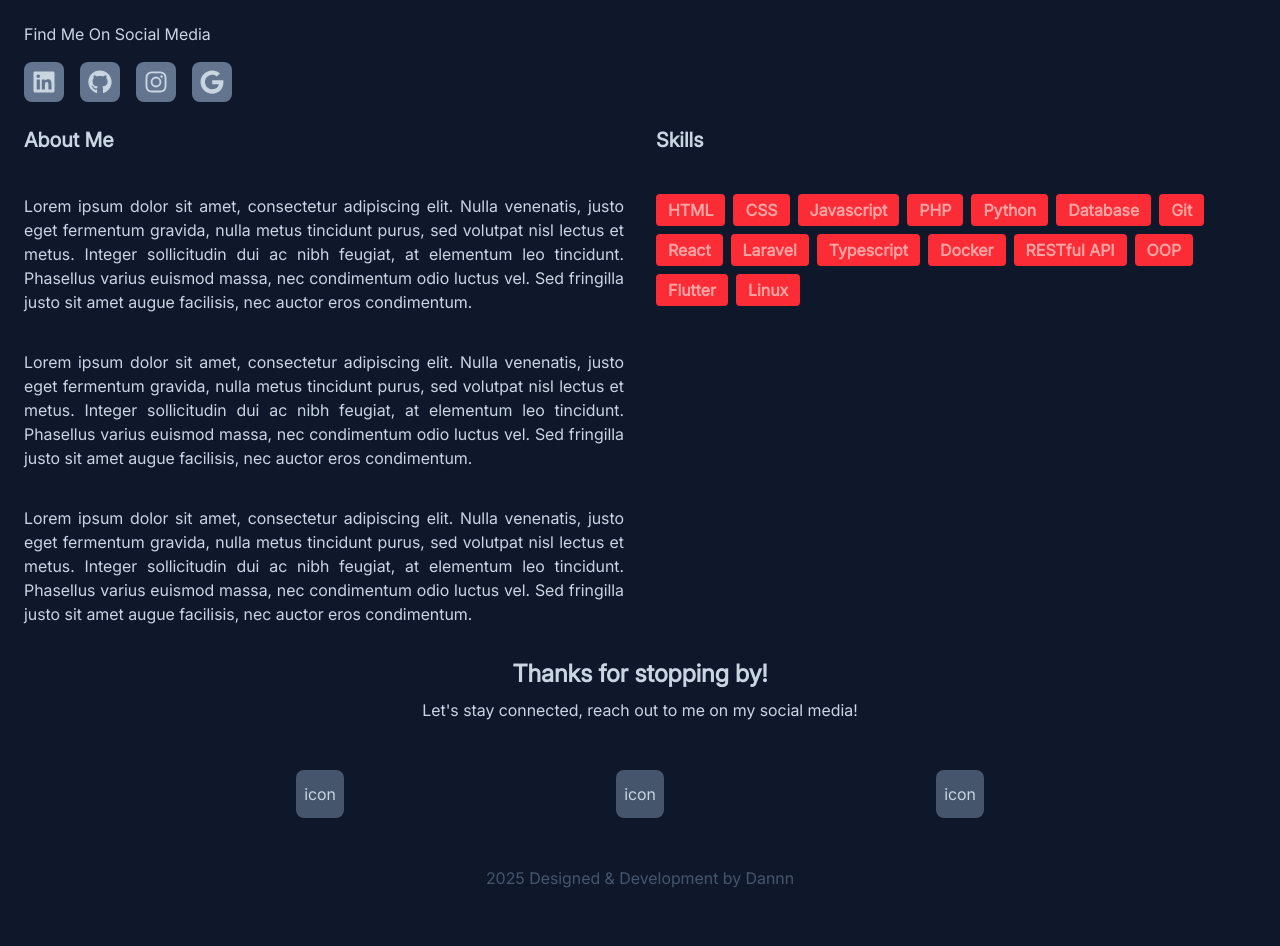
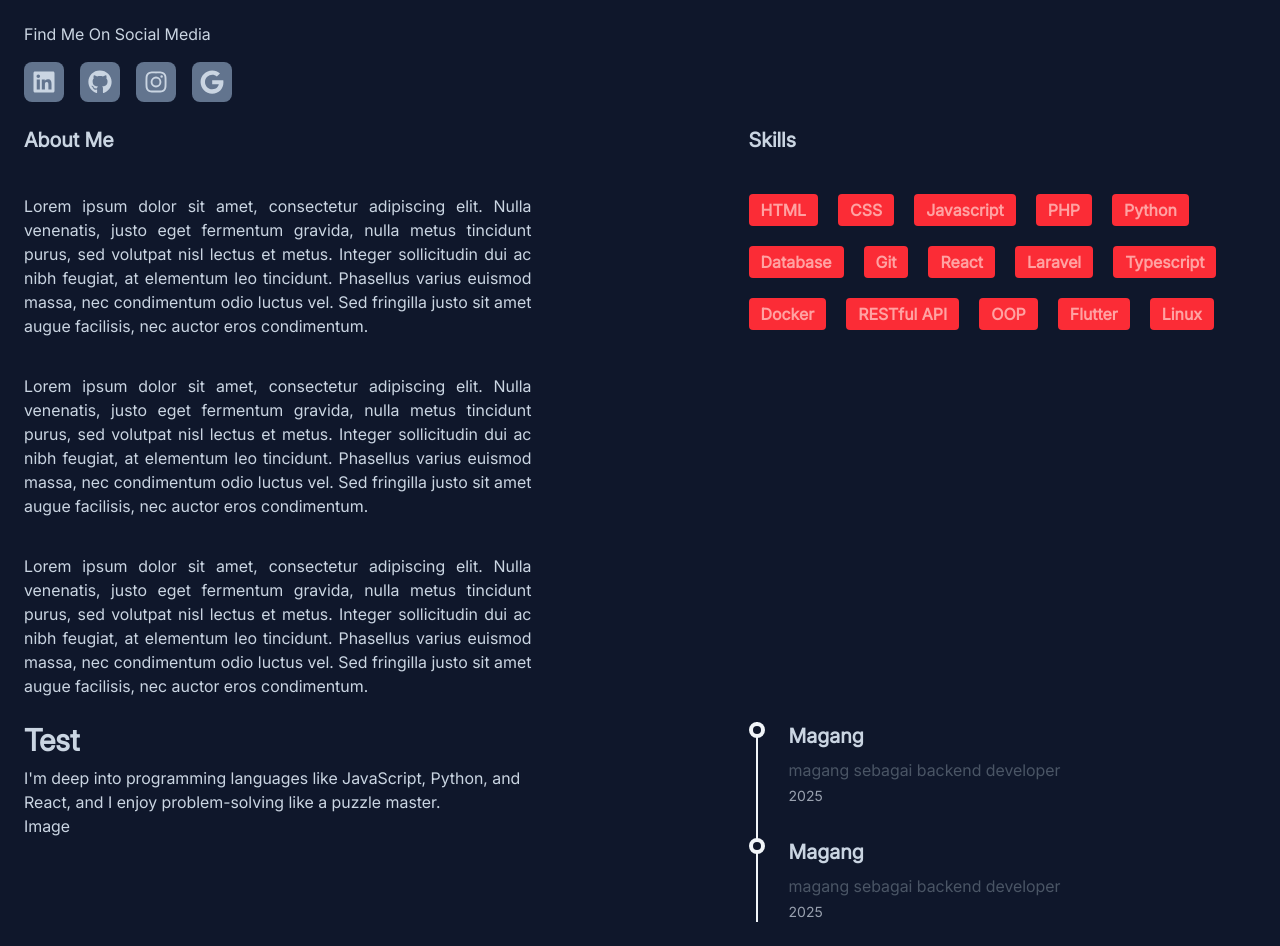
Before and after one commit to mfdpdev/personal-site, a React (Vite) app: page / in a window 1280 px wide. Shown: the part 466-1412 px from the top of the page. Before the commit the page ends 1388 px from the top, so only its background shows below. Built offline with nearby package versions, Linux system fonts and the light colour scheme.

Commit message:
feat: Implementation timeline component

```diff
--- a/src/components/About.jsx
+++ b/src/components/About.jsx
@@ -1,8 +1,8 @@
 export default function About(){
   return (
     <>
-      <div className="mt-6 text-slate-300 flex gap-8 flex-wrap w-full">
-        <div className="sm:flex-2">
+      <div className="mt-6 text-slate-300 flex gap-6 flex-wrap w-full">
+        <div className="sm:flex-3">
           <h1 className="text-xl mb-10 font-bold">About Me</h1>
           <div className="space-y-9">
             <p className="text-justify">Lorem ipsum dolor sit amet, consectetur adipiscing elit. Nulla venenatis, justo eget fermentum gravida, nulla metus tincidunt purus, sed volutpat nisl lectus et metus. Integer sollicitudin dui ac nibh feugiat, at elementum leo tincidunt. Phasellus varius euismod massa, nec condimentum odio luctus vel. Sed fringilla justo sit amet augue facilisis, nec auctor eros condimentum.</p>
@@ -10,9 +10,10 @@ export default function About(){
             <p className="text-justify">Lorem ipsum dolor sit amet, consectetur adipiscing elit. Nulla venenatis, justo eget fermentum gravida, nulla metus tincidunt purus, sed volutpat nisl lectus et metus. Integer sollicitudin dui ac nibh feugiat, at elementum leo tincidunt. Phasellus varius euismod massa, nec condimentum odio luctus vel. Sed fringilla justo sit amet augue facilisis, nec auctor eros condimentum.</p>
           </div>
         </div>
-        <div className="sm:flex-1 lg:flex-2">
+        <div className="lg:flex-1"></div>
+        <div className="sm:flex-3">
           <h1 className="text-xl mb-10 font-bold">Skills</h1>
-          <div className="flex gap-2 flex-wrap">
+          <div className="flex gap-5 flex-wrap">
             <div className="cursor-pointer px-3 py-1 bg-red-500 text-red-300 rounded font-bold">
               HTML
             </div>
--- a/src/components/Footer.jsx
+++ b/src/components/Footer.jsx
@@ -10,7 +10,7 @@ export default function Footer(){
           <div className="hover:bg-red-500 h-12 w-12 bg-slate-600 flex justify-center items-center rounded-lg"> icon </div>
         </div>
 
-        <p className="text-slate-600">2025 Designed & Development by Dannn</p>
+        <p className="text-slate-600">2025 Designed & Development by Muhammad Firmandani Pramoedya</p>
       </div>
     </>
   )
--- a/src/components/Navbar.jsx
+++ b/src/components/Navbar.jsx
@@ -41,7 +41,7 @@ export default function Navbar(){
           </div>
 
           <span className="border-b-1 border-slate-800 w-full absolute left-0 bottom-0"></span>
-          <div ref={navItem} className="shadow-xl shadow-slate-900 h-0 overflow-hidden absolute sm:hidden bg-slate-900 flex items-center w-full px-8 left-0 top-full transition-all duration-300">
+          <div ref={navItem} className="h-0 overflow-hidden absolute sm:hidden bg-slate-900 flex items-center w-full px-8 left-0 top-full transition-all duration-300">
             <ul className="flex flex-col space-y-6">
               <li>
                 <a href="#" className="hover:text-red-500" > Homepage </a>
--- /dev/null
+++ b/src/components/Timeline.jsx
@@ -0,0 +1,52 @@
+export default function Timeline(){
+  const events = [
+    { date: "2010", title: "Masuk Sekolah", description: "Pendidikan dasar dimulai." },
+    { date: "2015", title: "Lulus SMP", description: "Lulus ujian dan melanjutkan ke SMA." },
+    { date: "2020", title: "Lulus Kuliah", description: "Lulus dari universitas." },
+    { date: "2025", title: "Mencari Pekerjaan", description: "Mencari pekerjaan pertama." },
+    { date: "2030", title: "Karier Maju", description: "Menjadi Senior Developer." },
+  ];
+  return (
+    <>
+      <div className="mt-6 flex justify-start flex-wrap gap-6 text-slate-300">
+        <div className="sm:flex-3">
+          <h1 className="font-bold text-3xl">Test</h1>
+          <p className="mt-2"> I'm deep into programming languages like JavaScript, Python, and React, and I enjoy problem-solving like a puzzle master.</p>
+          <p>Image</p>
+        </div>
+        <div className="hidden lg:block lg:flex-1">
+        </div>
+        <div className="sm:flex-3">
+          <div className="relative">
+            <div className="left-[7px] absolute border-l-1 border-r-1 border-slate-100 h-full">
+            </div>
+            <div className="space-y-8">
+              <div className="flex items-start">
+                <div className="w-4 h-4 bg-slate-100 relative rounded-full">
+                  <div className="w-2 h-2 absolute top-1/2 -translate-y-1/2 left-1/2 transform -translate-x-1/2 bg-slate-900 rounded-full">
+                  </div>
+                </div>
+                <div className="ml-6">
+                  <div className="text-xl font-semibold">Magang</div>
+                  <div className="mt-2 text-gray-600">magang sebagai backend developer</div>
+                  <div className="text-sm text-gray-400 mt-1">2025</div>
+                </div>
+              </div>
+              <div className="flex items-start">
+                <div className="w-4 h-4 bg-slate-100 relative rounded-full">
+                  <div className="w-2 h-2 absolute top-1/2 -translate-y-1/2 left-1/2 transform -translate-x-1/2 bg-slate-900 rounded-full">
+                  </div>
+                </div>
+                <div className="ml-6">
+                  <div className="text-xl font-semibold">Magang</div>
+                  <div className="mt-2 text-gray-600">magang sebagai backend developer</div>
+                  <div className="text-sm text-gray-400 mt-1">2025</div>
+                </div>
+              </div>
+            </div>
+          </div>
+        </div>
+      </div>
+    </>
+  )
+}
--- a/src/main.jsx
+++ b/src/main.jsx
@@ -5,6 +5,7 @@ import Navbar from './components/Navbar'
 import Footer from './components/Footer'
 import Hero from './components/Hero'
 import About from './components/About'
+import Timeline from './components/Timeline'
 
 createRoot(document.getElementById('root')).render(
   <StrictMode>
@@ -13,6 +14,7 @@ createRoot(document.getElementById('root')).render(
       <main className='pt-20'>
         <Hero />
         <About />
+        <Timeline />
       </main>
       <Footer />
     </div>
```
